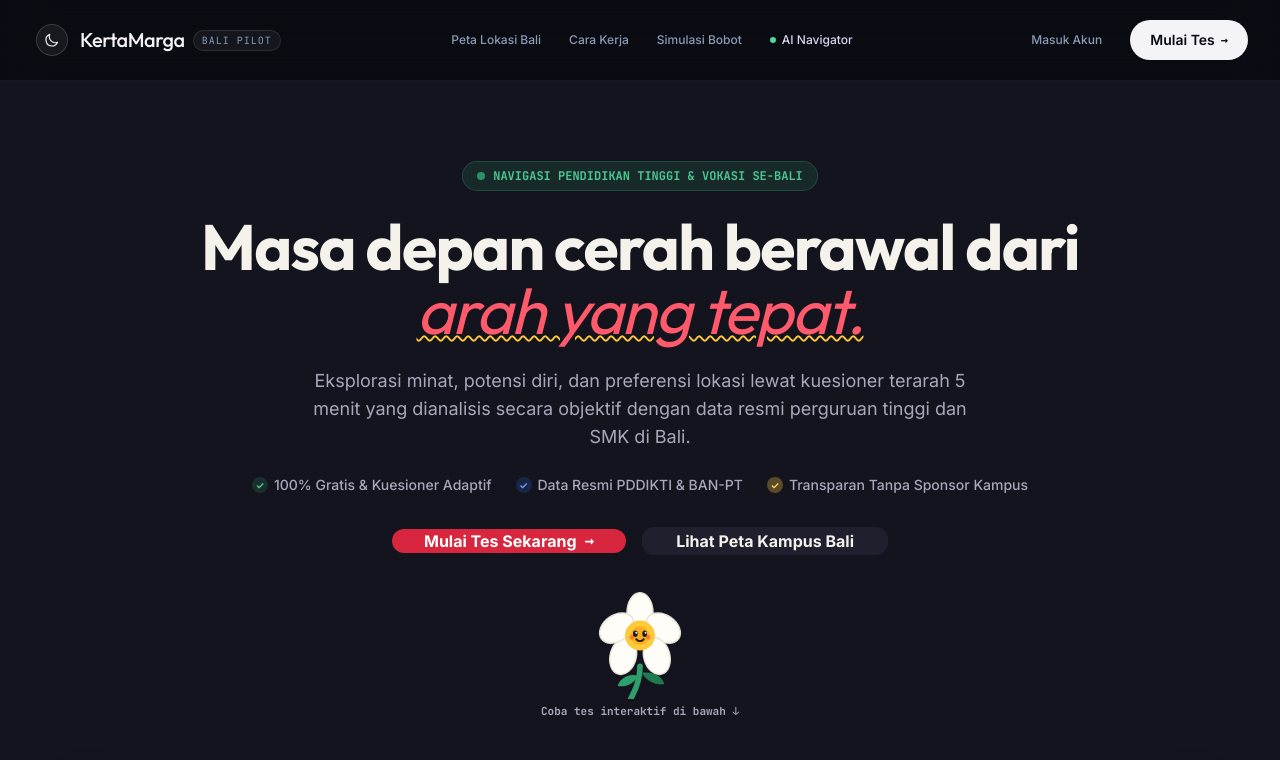
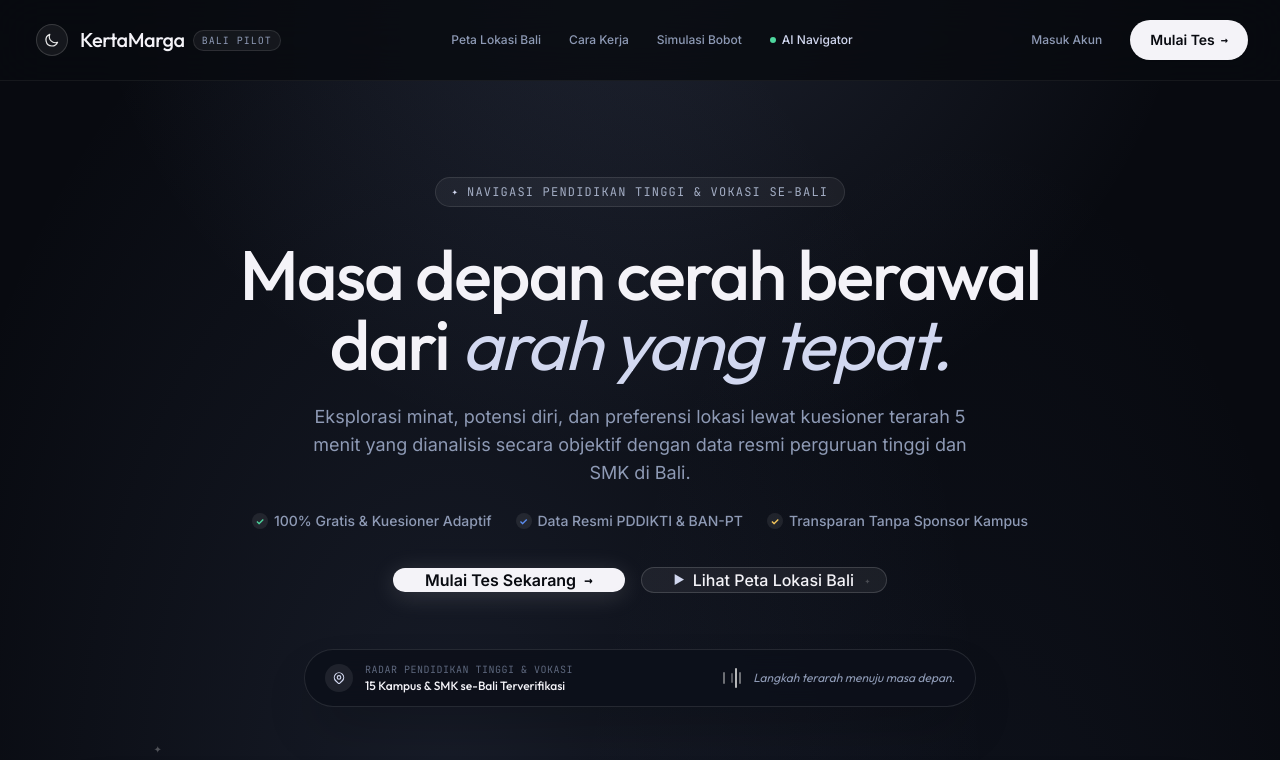
Before and after one commit to Great-YUDZZ/WE-ARE-SKENSA, a Next.js app: page / in a window 1280 px wide. Shown: the top 760 px of the page. Built offline with nearby package versions, Linux system fonts and the light colour scheme.

Commit message:
feat(ui): terapkan tema gelap atmosferik Nocturne dan integrasi peta Google Maps

```diff
--- a/src/app/page.tsx
+++ b/src/app/page.tsx
@@ -7,7 +7,6 @@ import HowItWorksSection from "@/components/HowItWorksSection";
 import PrioritySimulatorSection from "@/components/PrioritySimulatorSection";
 import ClosingCtaBand from "@/components/ClosingCtaBand";
 import LoginModal from "@/components/LoginModal";
-import JepunMascot from "@/components/JepunMascot";
 
 export default function Home() {
   const [isLoginModalOpen, setIsLoginModalOpen] = useState(false);
@@ -47,16 +46,35 @@ export default function Home() {
   };
 
   return (
-    <div className="min-h-screen flex flex-col justify-between bg-kmNeutral-latar dark:bg-kmNeutral-darkLatar text-kmNeutral-tinta dark:text-kmNeutral-darkTeks relative transition-colors selection:bg-[#FFC93C] selection:text-[#1B1B2F]">
+    <div className="min-h-screen flex flex-col justify-between bg-[#080A10] text-[#F4F3F8] relative selection:bg-white/20 selection:text-white nocturne-ambient">
       {/* Toast Notification */}
       {toastMessage && (
-        <div className="fixed top-24 right-4 sm:right-8 z-50 bg-[#1B1B2F] text-white px-5 py-3 rounded-lg shadow-2xl border-2 border-[#D7263D] flex items-center gap-3 animate-in fade-in slide-in-from-top-4 duration-200">
-          <div className="w-2.5 h-2.5 rounded-full bg-[#2E9E6B] animate-pulse" />
+        <div className="fixed top-24 right-4 sm:right-8 z-50 bg-[#0D101A] text-white px-5 py-3 rounded-full shadow-2xl border border-white/20 flex items-center gap-3 animate-in fade-in slide-in-from-top-4 duration-200">
+          <div className="w-2 h-2 rounded-full bg-[#4ED69E] animate-pulse" />
           <span className="text-xs sm:text-sm font-medium">{toastMessage}</span>
         </div>
       )}
 
-      {/* Top Navigation (Youform Style: Solid, No Glassmorphism, Login text link & Buat Akun yellow button) */}
+      {/* Scattered Ambient Nocturne Stars */}
+      <div className="absolute inset-0 pointer-events-none overflow-hidden">
+        <span className="absolute top-[18%] left-[12%] text-white/30 text-[10px] select-none animate-pulse">
+          ✦
+        </span>
+        <span className="absolute top-[28%] right-[14%] text-white/25 text-[11px] select-none">
+          ✦
+        </span>
+        <span className="absolute top-[45%] left-[8%] text-white/15 text-[8px] select-none">
+          ✦
+        </span>
+        <span className="absolute top-[52%] right-[22%] text-white/20 text-[9px] select-none animate-pulse">
+          ✦
+        </span>
+        <span className="absolute top-[14%] right-[32%] text-white/20 text-[7px] select-none">
+          ✦
+        </span>
+      </div>
+
+      {/* Top Navigation */}
       <Navbar
         onOpenLogin={handleOpenLogin}
         onOpenRegister={handleOpenRegister}
@@ -65,113 +83,143 @@ export default function Home() {
 
       {/* Main Content Body */}
       <main className="flex-1 flex flex-col relative z-10">
-        {/* HERO SECTION (Youform Style: Centered Headline, Micro Trust Checklist, Mascot, and Embedded Browser Frame) */}
-        <section className="max-w-7xl mx-auto px-4 sm:px-6 lg:px-8 pt-12 sm:pt-20 pb-16">
+        {/* HERO SECTION (Nocturne Aesthetic) */}
+        <section className="max-w-7xl mx-auto px-4 sm:px-6 lg:px-8 pt-16 sm:pt-24 pb-20">
           <div className="flex flex-col items-center text-center max-w-4xl mx-auto">
-            {/* Context Pill Badge */}
-            <div className="inline-flex items-center gap-2 px-3.5 py-1.5 rounded-full text-xs font-mono font-bold bg-[#2E9E6B]/15 text-[#1F7A52] dark:text-[#4CC992] border border-[#2E9E6B]/30 mb-6 shadow-xs">
-              <span className="h-2 w-2 rounded-full bg-[#2E9E6B] animate-pulse" />
+            {/* Pill Badge (A QUIETER KIND OF NIGHT style) */}
+            <div className="inline-flex items-center gap-2 px-4 py-1.5 rounded-full bg-white/[0.05] border border-white/10 text-xs font-mono tracking-widest text-[#A3ADC4] mb-8 shadow-xs">
+              <span className="text-[#D2D8F0] text-[10px]">✦</span>
               <span>NAVIGASI PENDIDIKAN TINGGI & VOKASI SE-BALI</span>
             </div>
 
-            {/* Youform-style Big Serif Headline with Italic Contrast */}
-            <h1 className="font-serif font-bold text-4xl sm:text-6xl lg:text-[64px] text-kmNeutral-tinta dark:text-kmNeutral-darkTeks leading-[1.12] tracking-tight">
+            {/* Nocturne Headline */}
+            <h1 className="font-display font-medium text-4xl sm:text-6xl lg:text-[70px] text-[#F4F3F8] leading-[1.12] tracking-tight">
               Masa depan cerah berawal dari{" "}
-              <span className="italic font-normal text-[#D7263D] dark:text-[#FF5A6B] underline decoration-[#FFC93C] decoration-wavy decoration-2">
+              <span className="italic font-normal text-[#D2D8F0]">
                 arah yang tepat.
               </span>
             </h1>
 
             {/* Sub-headline */}
-            <p className="mt-6 text-base sm:text-lg text-kmNeutral-sekunder dark:text-kmNeutral-darkSekunder max-w-2xl leading-relaxed">
+            <p className="mt-6 text-base sm:text-lg text-[#8E9AB5] max-w-2xl leading-relaxed">
               Eksplorasi minat, potensi diri, dan preferensi lokasi lewat kuesioner terarah 5 menit yang dianalisis secara objektif dengan data resmi perguruan tinggi dan SMK di Bali.
             </p>
 
             {/* Micro-Trust Checklist */}
-            <div className="mt-6 flex flex-wrap items-center justify-center gap-y-2 gap-x-6 text-xs sm:text-sm font-medium text-kmNeutral-sekunder dark:text-kmNeutral-darkSekunder">
+            <div className="mt-6 flex flex-wrap items-center justify-center gap-y-2 gap-x-6 text-xs sm:text-sm font-medium text-[#8E9AB5]">
               <div className="flex items-center gap-1.5">
-                <span className="w-4 h-4 rounded-full bg-[#2E9E6B]/20 text-[#1F7A52] dark:text-[#4CC992] flex items-center justify-center text-[10px] font-bold">
+                <span className="w-4 h-4 rounded-full bg-white/[0.08] text-[#4ED69E] flex items-center justify-center text-[10px] font-bold">
                   ✓
                 </span>
                 <span>100% Gratis & Kuesioner Adaptif</span>
               </div>
               <div className="flex items-center gap-1.5">
-                <span className="w-4 h-4 rounded-full bg-[#2D6CDF]/20 text-[#2D6CDF] dark:text-[#6C9BFF] flex items-center justify-center text-[10px] font-bold">
+                <span className="w-4 h-4 rounded-full bg-white/[0.08] text-[#5B8DEF] flex items-center justify-center text-[10px] font-bold">
                   ✓
                 </span>
                 <span>Data Resmi PDDIKTI & BAN-PT</span>
               </div>
               <div className="flex items-center gap-1.5">
-                <span className="w-4 h-4 rounded-full bg-[#FFC93C]/30 text-[#1B1B2F] dark:text-[#FFD25E] flex items-center justify-center text-[10px] font-bold">
+                <span className="w-4 h-4 rounded-full bg-white/[0.08] text-[#F7C95C] flex items-center justify-center text-[10px] font-bold">
                   ✓
                 </span>
                 <span>Transparan Tanpa Sponsor Kampus</span>
               </div>
             </div>
 
-            {/* Tactile Action Buttons */}
-            <div className="mt-8 flex flex-col sm:flex-row items-center gap-4 w-full sm:w-auto">
-              {/* Tombol Utama: Merah (#D7263D) teks putih */}
+            {/* Nocturne Action Buttons */}
+            <div className="mt-9 flex flex-col sm:flex-row items-center gap-4 w-full sm:w-auto">
+              {/* Primary Pill Button (Try it free style) */}
               <button
                 onClick={() => handleOpenTest()}
                 type="button"
-                className="w-full sm:w-auto h-13 px-8 rounded-xl bg-[#D7263D] hover:bg-[#B91C30] text-white font-sans font-bold text-sm sm:text-base shadow-tactileRed active:translate-y-1 active:shadow-none transition-all duration-150 cursor-pointer flex items-center justify-center gap-2 group"
+                className="w-full sm:w-auto h-13 px-8 rounded-full bg-[#F4F3F8] hover:bg-white text-[#080A10] font-sans font-semibold text-sm sm:text-base transition-all duration-200 active:scale-98 shadow-glowPill flex items-center justify-center gap-2 group cursor-pointer"
               >
                 <span>Mulai Tes Sekarang</span>
-                <span className="group-hover:translate-x-1 transition-transform font-mono">&rarr;</span>
+                <span className="group-hover:translate-x-1 transition-transform font-mono text-sm">&rarr;</span>
               </button>
 
-              {/* Tombol Sekunder: Netral */}
+              {/* Secondary Pill Button */}
               <a
                 href="#peta-kampus"
-                className="w-full sm:w-auto h-13 px-8 rounded-xl border-2 border-kmNeutral-garis dark:border-kmNeutral-darkPermukaan bg-kmNeutral-surface dark:bg-kmNeutral-darkPermukaan hover:bg-kmNeutral-latar dark:hover:bg-[#252538] text-kmNeutral-tinta dark:text-kmNeutral-darkTeks font-sans font-bold text-sm sm:text-base transition-colors duration-150 cursor-pointer flex items-center justify-center"
+                className="w-full sm:w-auto h-13 px-8 rounded-full bg-white/[0.06] hover:bg-white/[0.1] border border-white/15 text-[#F4F3F8] font-sans font-medium text-sm sm:text-base transition-all duration-200 active:scale-98 flex items-center justify-center gap-2 cursor-pointer"
               >
-                Lihat Peta Kampus Bali
+                <span className="text-xs text-[#D2D8F0]">▶</span>
+                <span>Lihat Peta Lokasi Bali</span>
               </a>
             </div>
 
-            {/* Bunga Jepun Mascot Prompt pointing down to preview */}
-            <div className="mt-8">
-              <JepunMascot />
+            {/* Floating Bottom HUD Dock */}
+            <div className="mt-14 w-full max-w-2xl px-5 py-3 rounded-full bg-[#0D101A]/90 border border-white/10 backdrop-blur-md shadow-2xl flex items-center justify-between gap-4 text-xs">
+              <div className="flex items-center gap-3">
+                <div className="w-7 h-7 rounded-full bg-white/[0.08] flex items-center justify-center text-[#D2D8F0]">
+                  <svg className="w-3.5 h-3.5" fill="none" viewBox="0 0 24 24" stroke="currentColor">
+                    <path strokeLinecap="round" strokeLinejoin="round" strokeWidth="2" d="M17.657 16.657L13.414 20.9a1.998 1.998 0 01-2.827 0l-4.244-4.243a8 8 0 1111.314 0z" />
+                    <path strokeLinecap="round" strokeLinejoin="round" strokeWidth="2" d="M15 11a3 3 0 11-6 0 3 3 0 016 0z" />
+                  </svg>
+                </div>
+                <div className="text-left">
+                  <span className="text-[10px] font-mono text-[#5E687E] block uppercase tracking-wider">
+                    RADAR PENDIDIKAN TINGGI & VOKASI
+                  </span>
+                  <span className="font-display font-medium text-[#F4F3F8]">
+                    15 Kampus & SMK se-Bali Terverifikasi
+                  </span>
+                </div>
+              </div>
+
+              {/* Soundwave indicator & signature */}
+              <div className="hidden sm:flex items-center gap-3">
+                <div className="flex items-center gap-0.5 text-white/40">
+                  <span className="w-0.5 h-3 bg-white/40 rounded-full animate-pulse" />
+                  <span className="w-0.5 h-4.5 bg-white/60 rounded-full animate-pulse" />
+                  <span className="w-0.5 h-2.5 bg-white/30 rounded-full animate-pulse" />
+                  <span className="w-0.5 h-5 bg-white/70 rounded-full animate-pulse" />
+                  <span className="w-0.5 h-3 bg-white/40 rounded-full animate-pulse" />
+                </div>
+                <span className="italic text-[#8E9AB5] text-xs font-serif">
+                  Langkah terarah menuju masa depan.
+                </span>
+              </div>
             </div>
           </div>
 
-          {/* Embedded Interactive Map Preview Frame in Dark Panel (#1B1B2F) */}
-          <div id="peta-kampus" className="mt-10 max-w-6xl mx-auto scroll-mt-24">
+          {/* Embedded Google Maps Section in Nocturne Frame */}
+          <div id="peta-kampus" className="mt-16 max-w-6xl mx-auto scroll-mt-24">
             <BaliInteractiveMap onOpenTest={handleOpenTest} />
           </div>
         </section>
 
-        {/* SECTION 2: 4 Steps (Sequential Red, Yellow, Blue, Green Step Badges) */}
+        {/* SECTION 2: 4 Steps */}
         <HowItWorksSection />
 
-        {/* SECTION 3: Priority Simulator (Kecocokan Biru, Jarak Hijau, Biaya Merah) */}
+        {/* SECTION 3: Priority Simulator */}
         <PrioritySimulatorSection onOpenTest={() => handleOpenTest()} />
 
-        {/* SECTION 4: Closing CTA Band (Full Yellow with Ink Text and Ink Button) */}
+        {/* SECTION 4: Closing CTA Band */}
         <ClosingCtaBand
           onOpenTest={() => handleOpenTest()}
           onOpenLogin={handleOpenLogin}
         />
       </main>
 
-      {/* Minimalist Footer */}
-      <footer className="w-full bg-kmNeutral-surface dark:bg-kmNeutral-darkPermukaan border-t border-kmNeutral-garis dark:border-[#2E2E42] py-8 px-4 sm:px-6 lg:px-8 relative z-10 transition-colors">
+      {/* Nocturne Minimalist Footer */}
+      <footer className="w-full bg-[#080A10] border-t border-white/[0.06] py-8 px-4 sm:px-6 lg:px-8 relative z-10 transition-colors">
         <div className="max-w-7xl mx-auto flex flex-col md:flex-row items-center justify-between gap-4 text-center md:text-left">
           <div>
             <div className="flex items-center justify-center md:justify-start gap-2 mb-1">
-              <span className="w-5 h-5 rounded bg-[#FFC93C] text-[#1B1B2F] font-mono font-bold text-[10px] flex items-center justify-center">
-                KM
+              <span className="w-4 h-4 rounded-full bg-white/10 flex items-center justify-center text-[10px] text-white">
+                ✦
               </span>
-              <span className="font-serif font-bold text-sm text-kmNeutral-tinta dark:text-kmNeutral-darkTeks">
+              <span className="font-display font-medium text-sm text-[#F4F3F8]">
                 KertaMarga Bali
               </span>
             </div>
-            <p className="text-xs text-kmNeutral-sekunder dark:text-kmNeutral-darkSekunder">
+            <p className="text-xs text-[#8E9AB5]">
               Inovasi Navigasi Karier & Penjurusan AI untuk Bali DigiFest 2026 (Kategori SMK)
             </p>
           </div>
-          <div className="text-[11px] font-mono text-kmNeutral-sekunder dark:text-kmNeutral-darkSekunder flex flex-col sm:flex-row gap-2 sm:gap-4 items-center">
+          <div className="text-[11px] font-mono text-[#5E687E] flex flex-col sm:flex-row gap-2 sm:gap-4 items-center">
             <span>Rujukan: PDDIKTI, BAN-PT, BPS Bali</span>
             <span className="hidden sm:inline">&bull;</span>
             <span>Aksesibilitas WCAG AAA / AA</span>
```
